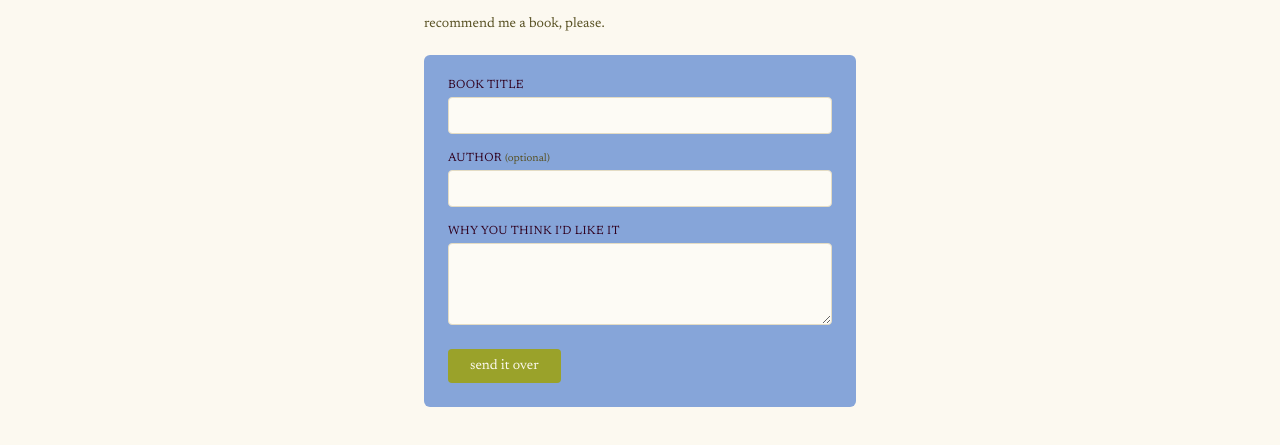
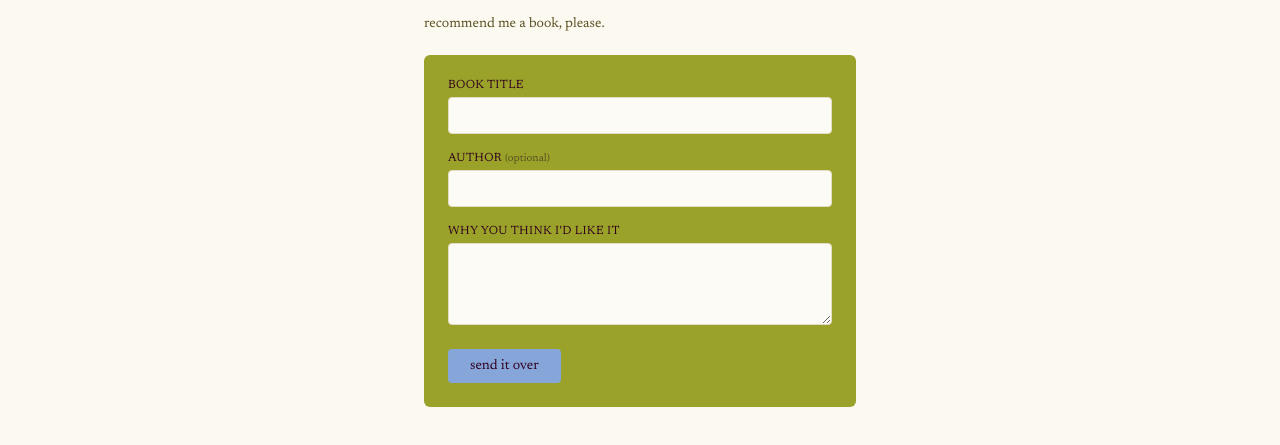
Before and after one commit to chloemirellesc/personal-site, a plain HTML site: page recommend.html in a window 1280 px wide. Shown: the part 91-536 px from the top of the page. Drawn offline with Linux system fonts and the light colour scheme.

Commit message:
style of rec form

```diff
--- a/css/style.css
+++ b/css/style.css
@@ -405,7 +405,7 @@ img.item.is-dragging {
 }
 
 .recommend-box {
-  background: var(--color-periwinkle);
+  background: var(--color-avocado);
   border-radius: 6px;
   padding: 24px;
 }
@@ -457,8 +457,8 @@ img.item.is-dragging {
   align-self: flex-start;
   font-family: var(--font-body);
   font-size: 14px;
-  color: var(--color-cream);
-  background: var(--color-avocado);
+  color: var(--color-plum);
+  background: var(--color-periwinkle);
   border: none;
   border-radius: 4px;
   padding: 10px 22px;
@@ -467,7 +467,8 @@ img.item.is-dragging {
 }
 
 .recommend-submit:hover {
-  background: var(--color-olive);
+  background: var(--color-cobalt);
+  color: var(--color-cream);
 }
 
 .recommend-success,
```
